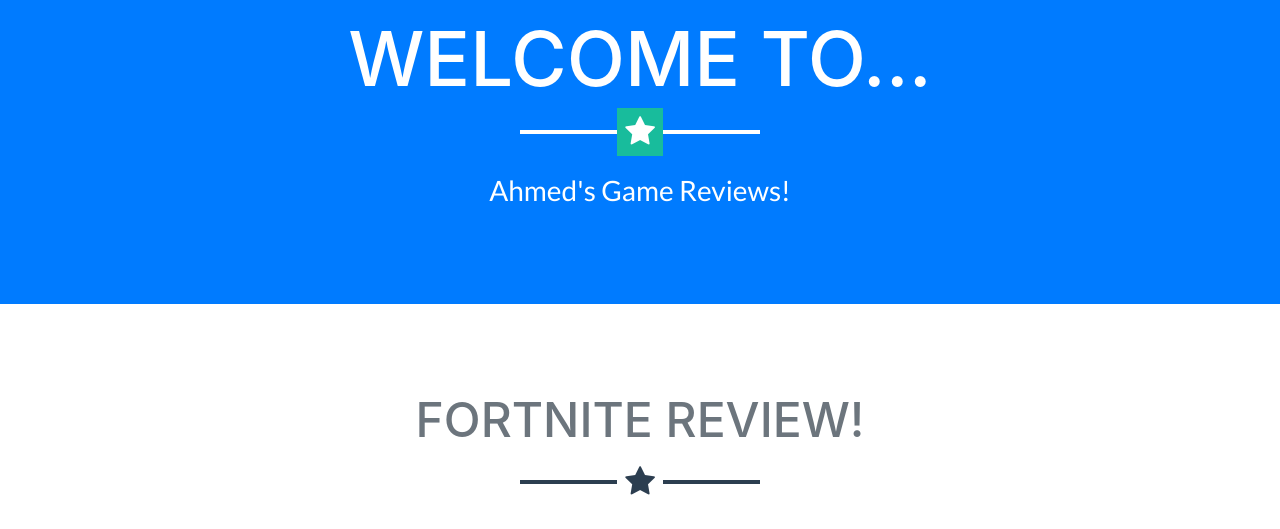
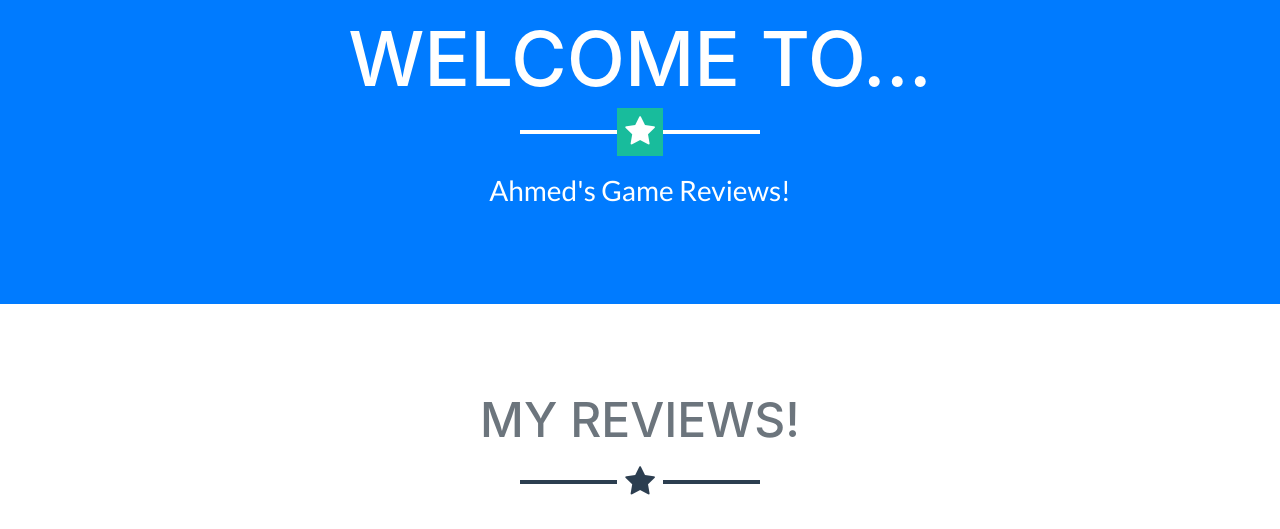
Before and after one commit to JustEatLemons/JustEatLemons.github.io, a website with bundled scripts: page index.html in a window 1280 px wide. Shown: the part 224-753 px from the top of the page. Built offline with nearby package versions, Linux system fonts and the light colour scheme; files whose address does not match are found by name.

Commit message:
Update index.html

```diff
--- a/index.html
+++ b/index.html
@@ -65,7 +65,7 @@
     <!-- Portfolio Grid Section -->
     <section class="portfolio" id="portfolio">
       <div class="container">
-        <h2 class="text-center text-uppercase text-secondary mb-0">Fortnite Review!</h2>
+        <h2 class="text-center text-uppercase text-secondary mb-0">My Reviews!</h2>
         <hr class="star-dark mb-5">
         <div class="row">
           <div class="col-md-6 col-lg-4">
```
